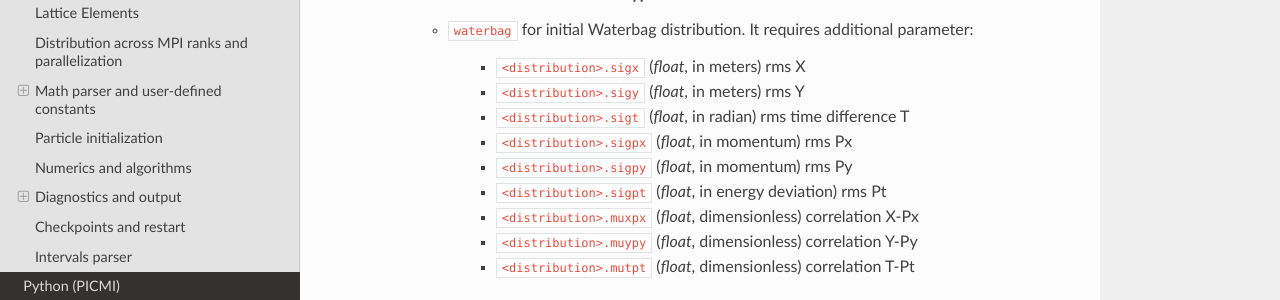
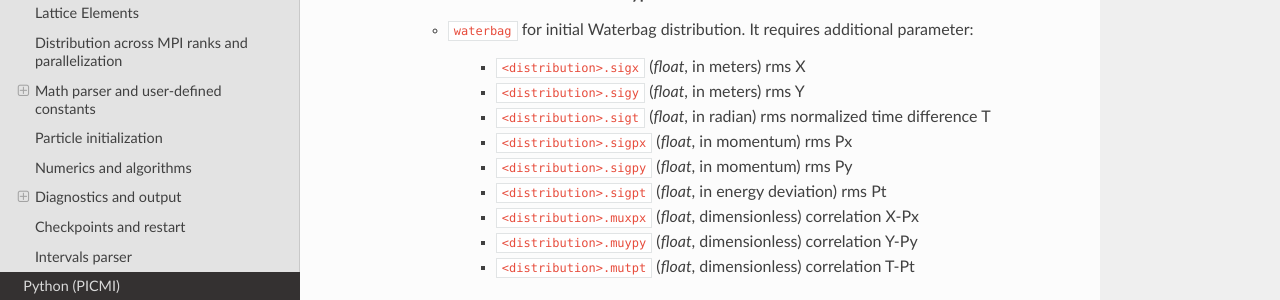
Before and after one commit to ECP-WarpX/impactx, a Sphinx documentation site: the page built from docs/source/usage/parameters.rst, in a window 1280 px wide and 900 px high, scrolled down 1686 px. Shown: the part 151-451 px from the top of the window. Built offline with Sphinx 7.4.7 and the Read the Docs theme 2.0.0, drawn with Linux system fonts in a browser that asks for light colours.

```diff
--- a/docs/source/usage/parameters.rst
+++ b/docs/source/usage/parameters.rst
@@ -80,7 +80,7 @@
 
             * ``<distribution>.sigx`` (`float`, in meters) rms X
             * ``<distribution>.sigy`` (`float`, in meters) rms Y
-            * ``<distribution>.sigt`` (`float`, in radian) rms time difference T
+            * ``<distribution>.sigt`` (`float`, in radian) rms normalized time difference T
             * ``<distribution>.sigpx`` (`float`, in momentum) rms Px
             * ``<distribution>.sigpy`` (`float`, in momentum) rms Py
             * ``<distribution>.sigpt`` (`float`, in energy deviation) rms Pt
```
